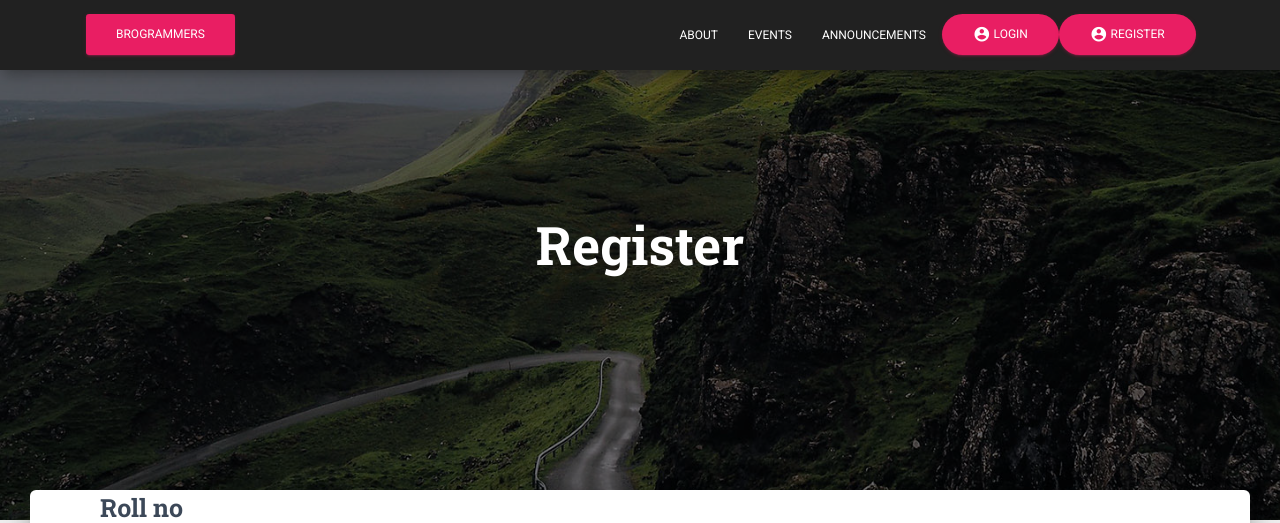
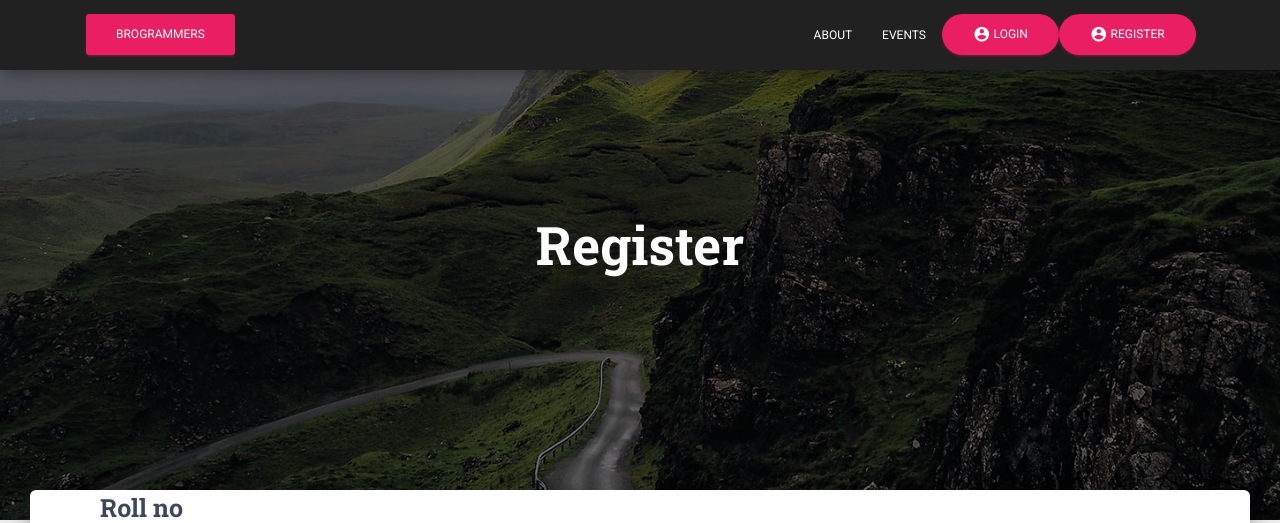
Before and after one commit to mandeepmourya007/gndu-fest, a Django app: page /accounts/signup in a window 1280 px wide. Shown: the top 523 px of the page. Run offline with Django 3.2, Linux system fonts and the light colour scheme; some libraries are stand-ins or nearby versions.

Commit message:
announcements removed

```diff
--- a/templates/comman.html
+++ b/templates/comman.html
@@ -63,10 +63,10 @@
                     </a>
                   </li>
                   {% endif %}
-                    <li class="dropdown nav-item">
+                   <!--  <li class="dropdown nav-item">
                     <a href="{% url "announcement" %}" class="nav-link">
                         Announcements
-                    </a>
+                    </a> -->
                   </li>
                   {% if request.user.is_authenticated %}
                      <li class="dropdown nav-item">
```
Also changed, not shown: db.sqlite3.
